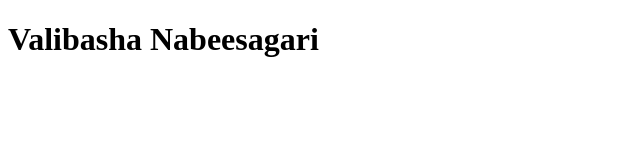
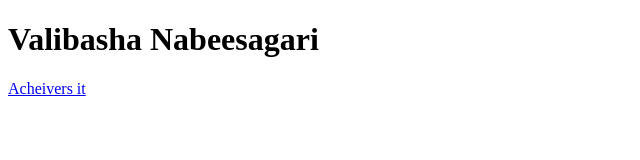
Before and after one commit to valibasha12/valibasha12.github.io, a plain HTML site: page index.html in a window 1280 px wide. Shown: the full height of the page, 0-640 px from the left. Drawn offline with Linux system fonts and the light colour scheme.

Commit message:
adding a link

```diff
--- a/index.html
+++ b/index.html
@@ -7,5 +7,6 @@
 </head>
 <body>
     <h1>Valibasha Nabeesagari</h1>
+    <a href="https://valibasha12.github.io/Acheivers-IT/">Acheivers it</a>
 </body>
 </html>
```
